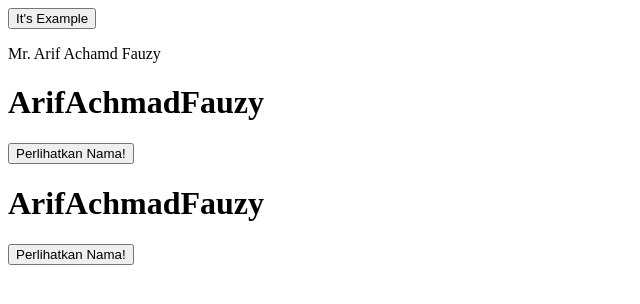
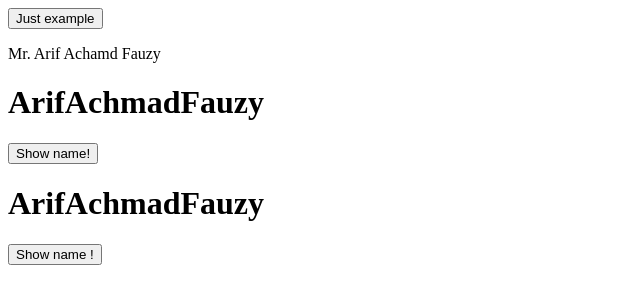
Before and after one commit to ariff06/Vue.JS-DEMO, a Vue app in the folder my-apps/: page / in a window 1280 px wide. Shown: the top 304 px of the page, without its empty margins (0-640 px from the left). Built offline with nearby package versions, Linux system fonts and the light colour scheme.

Commit message:
first demo

```diff
--- a/my-apps/src/components/CompositionComponents.vue
+++ b/my-apps/src/components/CompositionComponents.vue
@@ -8,5 +8,5 @@ const showName = () => console.log(firstName + ' ' + middleName + ' ' + lastName
 
 <template>
     <h1>{{ firstName }}{{ middleName }}{{ lastName }}</h1>
-    <button @click="showName">Perlihatkan Nama!</button>
+    <button @click="showName">Show name!</button>
 </template>
--- a/my-apps/src/components/MainButton.vue
+++ b/my-apps/src/components/MainButton.vue
@@ -5,7 +5,7 @@
 </script>
 
 <template>
-    <button @click="showName">It's Example</button>
+    <button @click="showName">Just example</button>
 </template>
 
 <style scoped></style>
--- a/my-apps/src/components/OptionsComponents.vue
+++ b/my-apps/src/components/OptionsComponents.vue
@@ -18,5 +18,5 @@
 
 <template>
     <h1>{{ firstName }}{{ middleName }}{{ lastName }}</h1>
-    <button @click="showName">Perlihatkan Nama!</button>
+    <button @click="showName">Show name !</button>
 </template>
```
Also changed, not shown: my-apps/src/App.vue (line endings or trailing spaces).
